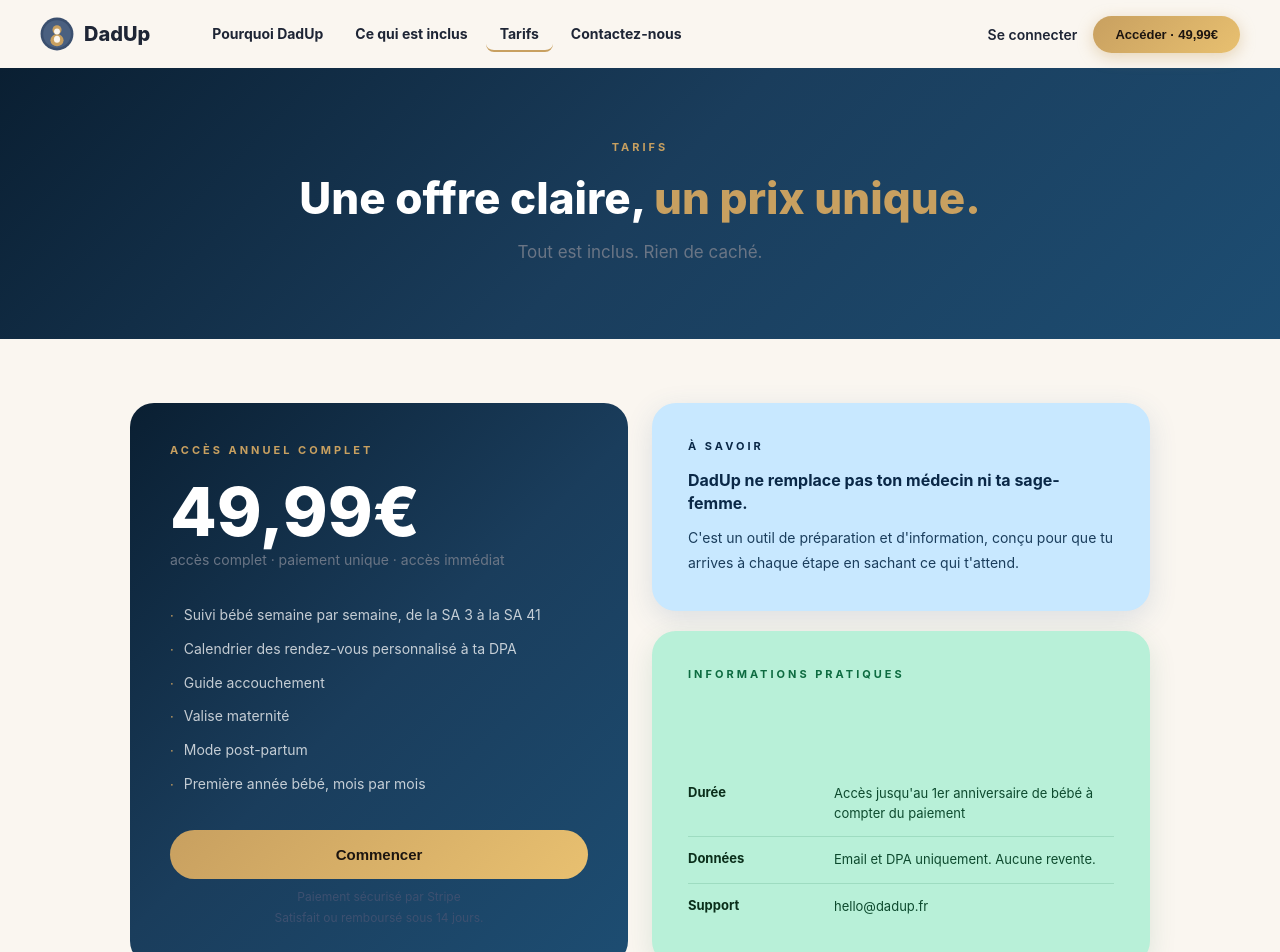
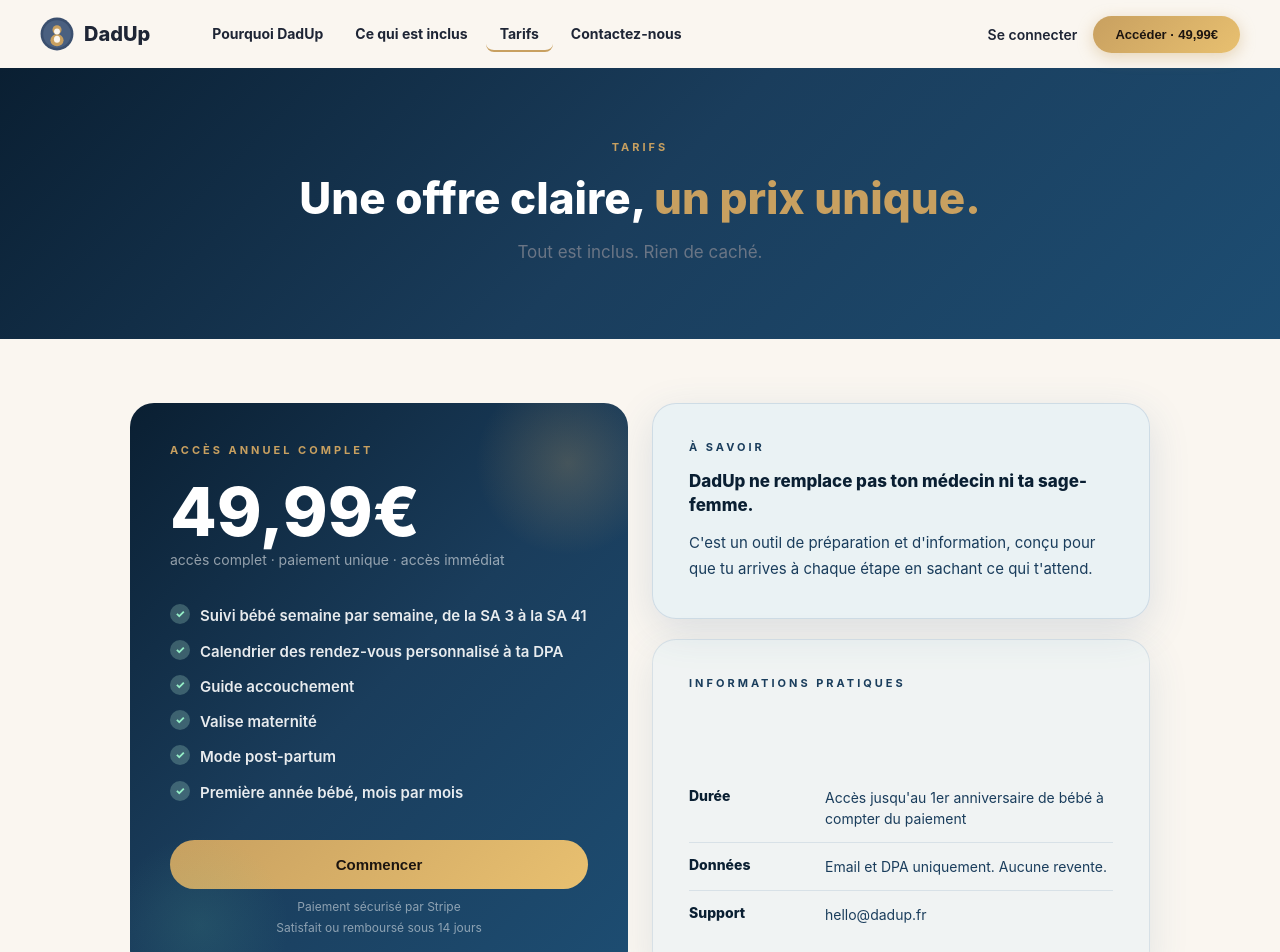
Before and after one commit to Julproject/dadup, a Next.js app: page /tarifs in a window 1280 px wide. Shown: the top 952 px of the page. Built offline with nearby package versions, Linux system fonts and the light colour scheme.

Commit message:
Update page.tsx

```diff
--- a/app/tarifs/page.tsx
+++ b/app/tarifs/page.tsx
@@ -116,18 +116,20 @@ export default function TarifsPage() {
         <div className="grid">
 
           {/* COLONNE GAUCHE, carte prix */}
-          <div style={{ background: 'linear-gradient(135deg,#0a1f32 0%,#1A3D5C 50%,#1d4d72 100%)', borderRadius: '24px', padding: '40px', display: 'flex', flexDirection: 'column', height: '100%' }}>
-            <p style={{ color: C.gold, fontSize: '11px', fontWeight: 700, letterSpacing: '3px', textTransform: 'uppercase', margin: '0 0 20px' }}>Accès annuel complet</p>
-            <div style={{ marginBottom: '6px' }}>
+          <div style={{ background: 'linear-gradient(135deg,#0a1f32 0%,#1A3D5C 50%,#1d4d72 100%)', borderRadius: '24px', padding: '40px', display: 'flex', flexDirection: 'column', height: '100%', position: 'relative', overflow: 'hidden' }}>
+            <div style={{ position: 'absolute', top: '-40px', right: '-40px', width: '200px', height: '200px', borderRadius: '50%', background: 'radial-gradient(circle,rgba(200,160,96,0.25) 0%,transparent 65%)', pointerEvents: 'none' }}></div>
+            <div style={{ position: 'absolute', bottom: '-40px', left: '-20px', width: '180px', height: '180px', borderRadius: '50%', background: 'radial-gradient(circle,rgba(100,200,160,0.12) 0%,transparent 70%)', pointerEvents: 'none' }}></div>
+            <p style={{ color: C.gold, fontSize: '11px', fontWeight: 700, letterSpacing: '3px', textTransform: 'uppercase', margin: '0 0 20px', position: 'relative', zIndex: 1 }}>Accès annuel complet</p>
+            <div style={{ marginBottom: '6px', position: 'relative', zIndex: 1 }}>
               <span style={{ color: C.white, fontSize: '68px', fontWeight: 800, lineHeight: 1 }}>49,99€</span>
             </div>
-            <p style={{ color: '#6a7585', fontSize: '14px', margin: '0 0 36px' }}>accès complet · paiement unique · accès immédiat</p>
+            <p style={{ color: 'rgba(255,255,255,0.55)', fontSize: '14px', margin: '0 0 36px', position: 'relative', zIndex: 1 }}>accès complet · paiement unique · accès immédiat</p>
 
             <div style={{ display: 'flex', flexDirection: 'column', gap: '12px', marginBottom: '36px', flex: 1 }}>
               {FEATURES.map(f => (
                 <div key={f} style={{ display: 'flex', gap: '10px', alignItems: 'flex-start' }}>
-                  <span style={{ color: C.gold, fontSize: '13px', flexShrink: 0, marginTop: '3px' }}>·</span>
-                  <p style={{ color: 'rgba(255,255,255,0.75)', fontSize: '14px', margin: 0, lineHeight: 1.55 }}>{f}</p>
+                  <div style={{ width: '20px', height: '20px', borderRadius: '50%', background: 'rgba(184,240,216,0.25)', display: 'flex', alignItems: 'center', justifyContent: 'center', flexShrink: 0 }}><span style={{ color: '#96F0C8', fontSize: '11px', fontWeight: 800 }}>✓</span></div>
+                  <p style={{ color: 'rgba(255,255,255,0.9)', fontSize: '15px', fontWeight: 600, margin: 0, lineHeight: 1.55 }}>{f}</p>
                 </div>
               ))}
             </div>
@@ -135,32 +137,32 @@ export default function TarifsPage() {
             <button onClick={goToStripe} style={{ background: 'linear-gradient(135deg,#c8a060,#e8c070)', color: '#1c1510', border: 'none', padding: '16px', borderRadius: '32px', fontSize: '15px', fontWeight: 800, cursor: 'pointer', width: '100%', marginBottom: '10px' }}>
               Commencer
             </button>
-            <p style={{ color: '#3d5070', fontSize: '12px', textAlign: 'center', margin: 0 }}>Paiement sécurisé par Stripe</p>
-            <p style={{ color: '#3d5070', fontSize: '12px', margin: '6px 0 0', textAlign: 'center' }}>Satisfait ou remboursé sous 14 jours.</p>
+            <p style={{ color: 'rgba(255,255,255,0.5)', fontSize: '12px', textAlign: 'center', margin: 0 }}>Paiement sécurisé par Stripe</p>
+            <p style={{ color: 'rgba(255,255,255,0.5)', fontSize: '12px', margin: '6px 0 0', textAlign: 'center' }}>Satisfait ou remboursé sous 14 jours</p>
           </div>
 
           {/* COLONNE DROITE, infos */}
           <div style={{ display: 'flex', flexDirection: 'column', gap: '20px', height: '100%', boxSizing: 'border-box' }}>
 
             {/* À SAVOIR */}
-            <div style={{ background: '#C8E8FF', borderRadius: '24px', padding: '36px', boxShadow: '0 8px 28px rgba(46,95,138,0.15)' }}>
-              <p style={{ color: '#0A2847', fontSize: '11px', fontWeight: 700, letterSpacing: '3px', textTransform: 'uppercase', margin: '0 0 16px' }}>À savoir</p>
-              <p style={{ color: '#0A2847', fontSize: '16px', fontWeight: 700, margin: '0 0 12px', lineHeight: 1.4 }}>DadUp ne remplace pas ton médecin ni ta sage-femme.</p>
-              <p style={{ color: '#1A3D5C', fontSize: '14px', lineHeight: 1.75, margin: 0 }}>C&apos;est un outil de préparation et d&apos;information, conçu pour que tu arrives à chaque étape en sachant ce qui t&apos;attend.</p>
+            <div style={{ background: 'rgba(200,232,255,0.3)', borderRadius: '24px', padding: '36px', boxShadow: '0 12px 40px rgba(46,95,138,0.15)', border: '1px solid rgba(46,95,138,0.15)' }}>
+              <p style={{ color: '#1A3D5C', fontSize: '11px', fontWeight: 700, letterSpacing: '3px', textTransform: 'uppercase', margin: '0 0 16px' }}>À savoir</p>
+              <p style={{ color: '#0a1f32', fontSize: '17px', fontWeight: 800, margin: '0 0 12px', lineHeight: 1.4 }}>DadUp ne remplace pas ton médecin ni ta sage-femme.</p>
+              <p style={{ color: '#1A3D5C', fontSize: '15px', lineHeight: 1.75, margin: 0 }}>C&apos;est un outil de préparation et d&apos;information, conçu pour que tu arrives à chaque étape en sachant ce qui t&apos;attend.</p>
             </div>
 
             {/* INFOS PRATIQUES */}
-            <div style={{ background: '#B8F0D8', borderRadius: '24px', padding: '36px', boxShadow: '0 8px 28px rgba(13,107,64,0.12)', flex: 1, display: 'flex', flexDirection: 'column', justifyContent: 'space-between' }}>
-              <p style={{ color: '#0D6B40', fontSize: '11px', fontWeight: 700, letterSpacing: '3px', textTransform: 'uppercase', margin: '0 0 20px' }}>Informations pratiques</p>
+            <div style={{ background: 'rgba(200,232,255,0.2)', borderRadius: '24px', padding: '36px', boxShadow: '0 12px 40px rgba(46,95,138,0.12)', border: '1px solid rgba(46,95,138,0.12)', flex: 1, display: 'flex', flexDirection: 'column', justifyContent: 'space-between' }}>
+              <p style={{ color: '#1A3D5C', fontSize: '11px', fontWeight: 700, letterSpacing: '3px', textTransform: 'uppercase', margin: '0 0 20px' }}>Informations pratiques</p>
               <div style={{ display: 'flex', flexDirection: 'column' }}>
                 {[
                   { label: "Durée", val: "Accès jusqu'au 1er anniversaire de bébé à compter du paiement" },
                   { label: "Données", val: "Email et DPA uniquement. Aucune revente." },
                   { label: "Support", val: "hello@dadup.fr" },
                 ].map(({ label, val }, i, arr) => (
-                  <div key={label} style={{ display: 'flex', gap: '16px', padding: '13px 0', borderBottom: i < arr.length - 1 ? '1px solid rgba(13,107,64,0.15)' : 'none' }}>
-                    <p style={{ color: '#0A2E1A', fontSize: '13px', fontWeight: 700, margin: 0, minWidth: '130px', flexShrink: 0 }}>{label}</p>
-                    <p style={{ color: '#0D4A2E', fontSize: '13px', margin: 0, lineHeight: 1.5 }}>{val}</p>
+                  <div key={label} style={{ display: 'flex', gap: '16px', padding: '13px 0', borderBottom: i < arr.length - 1 ? '1px solid rgba(46,95,138,0.12)' : 'none' }}>
+                    <p style={{ color: '#0a1f32', fontSize: '14px', fontWeight: 800, margin: 0, minWidth: '120px', flexShrink: 0 }}>{label}</p>
+                    <p style={{ color: '#1A3D5C', fontSize: '14px', margin: 0, lineHeight: 1.5 }}>{val}</p>
                   </div>
                 ))}
               </div>
```
